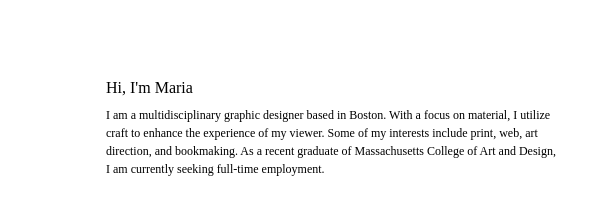
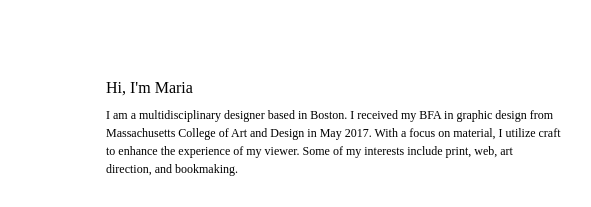
Before and after one commit to mariasoda/sodano.work, a plain HTML site: page bio.html in a window 1280 px wide. Shown: the top 207 px of the page, 194-785 px from the left. Drawn offline with Linux system fonts and the light colour scheme.

Commit message:
bio update

```diff
--- a/bio.html
+++ b/bio.html
@@ -29,7 +29,7 @@
 <!--end sidebar-->
 	<div id="container">
 	<h1>Hi, I'm Maria</h1>
-		<p>I am a multidisciplinary graphic designer based in Boston. With a focus on material, I utilize craft to enhance the experience of my viewer. Some of my interests include print, web, art direction, and bookmaking. As a recent graduate of Massachusetts College of Art and Design, I am currently seeking full-time employment.</p>
+		<p>I am a multidisciplinary designer based in Boston. I received my BFA in graphic design from Massachusetts College of Art and Design in May 2017. With a focus on material, I utilize craft to enhance the experience of my viewer. Some of my interests include print, web, art direction, and bookmaking.</p>
 	<div id="buttons">
 		<span id="connect">Connect</span>
 		<a class="social" id="top" href="mailto:maria@sodano.work?Subject=Hello" title="maria@sodano.work"><span class="x">&times; </span><span class="text">Email</span></a>
```
